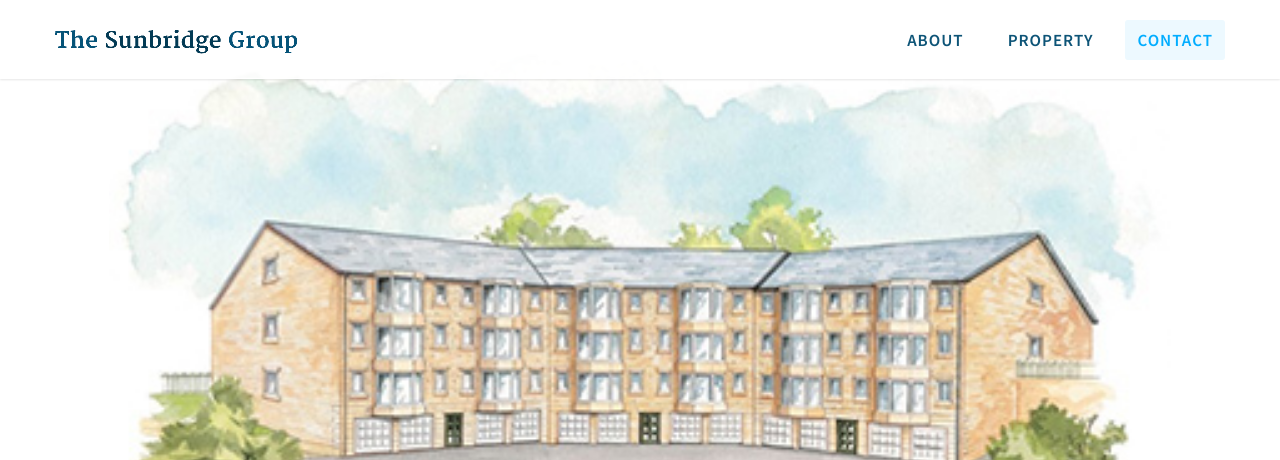
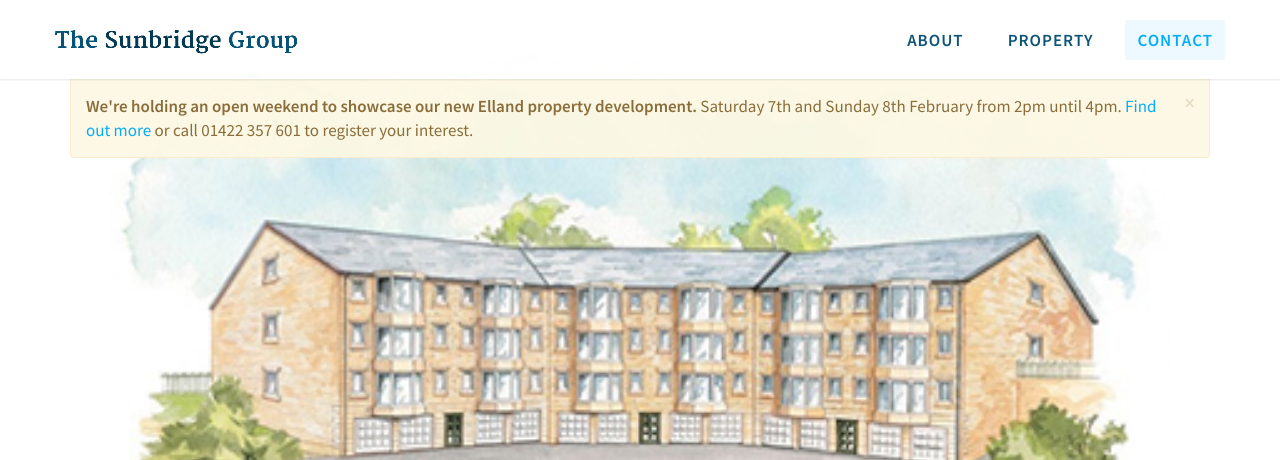
Before and after one commit to karstenrowe/thesunbridgegroup.co.uk, a plain HTML site: page index.html in a window 1280 px wide. Shown: the top 460 px of the page. Drawn offline with nearby package versions, Linux system fonts and the light colour scheme.

Commit message:
Minor updates
* Add open day notification
* Add keywords for SEO

```diff
--- a/index.html
+++ b/index.html
@@ -9,7 +9,7 @@
 
   <title>The Sunbridge Group • We make houses into homes</title>
   <meta name="description" content="The Sunbridge Group – a property development firm, based in Yorkshire.">
-  <meta name="keywords" content="property development, homes in Yorkshire, buy property in Yorkshire, mortgage in Halifax, West Yorkshire, property, development, apartments, townhouse, Halifax, West Yorkshire">
+  <meta name="keywords" content="property development, homes in Yorkshire, buy property in Yorkshire, rent properties in West Yorkshire, mortgage in Halifax, West Yorkshire, property, development, apartments, townhouse, Halifax, West Yorkshire,">
 
   <link name="author" content="" href="humans.txt">
   <link rel="shortcut icon" href="ico/favicon.png">
@@ -79,6 +79,16 @@
         </div>
         <!-- /.container-fluid -->
     </nav>
+
+    <!-- Notification Section -->
+    <section id="notification">
+			<div class="container">
+				<div class="alert alert-warning alert-dismissible" role="alert">
+				  <button type="button" class="close" data-dismiss="alert" aria-label="Close"><span aria-hidden="true">&times;</span></button>
+				  <strong>We're holding an open weekend to showcase our new Elland property development.</strong> Saturday 7th and Sunday 8th February from 2pm until 4pm. <a href="#property" class="page-scroll">Find out more</a> or call 01422 357 601 to register your interest.
+				</div>
+			</div>
+    </section>
 
     <!-- Header -->
     <header>
--- a/less/theme.less
+++ b/less/theme.less
@@ -252,6 +252,19 @@ section {
 	}
 }
 
+// Notifications section
+#notification {
+	position: fixed;
+	top: 78px;
+	left: 0;
+	right: 0;
+	padding: 0;
+	z-index: 9;
+	.alert {
+		background-color: rgba(252,248,227, 0.92);
+	}
+}
+
 // About section
 section#about {
 	background: @grey-bg;
```
Also changed, not shown: css/theme.css.
